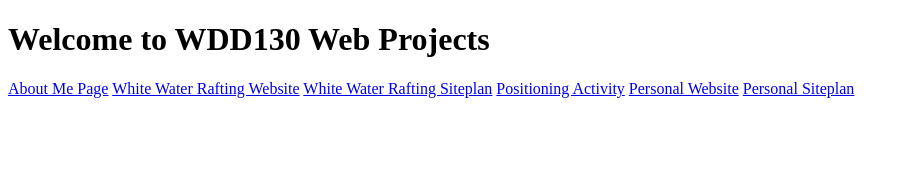
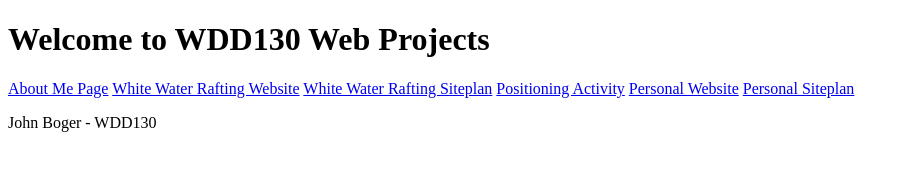
Before and after one commit to Juan-of-many/Snek-Code-Coding, a plain HTML site: page wdd130/index.html in a window 1280 px wide. Shown: the whole page, without its empty margins (0-909 px from the left). Drawn offline with Linux system fonts and the light colour scheme.

Commit message:
Added small paragraph to wdd130 home page.

```diff
--- a/wdd130/index.html
+++ b/wdd130/index.html
@@ -15,5 +15,6 @@
   <a href="#">Personal Website</a>
   <a href="#">Personal Siteplan</a>
 </nav>
+<p>John Boger - WDD130</p>
 </body>
 </html>
```
